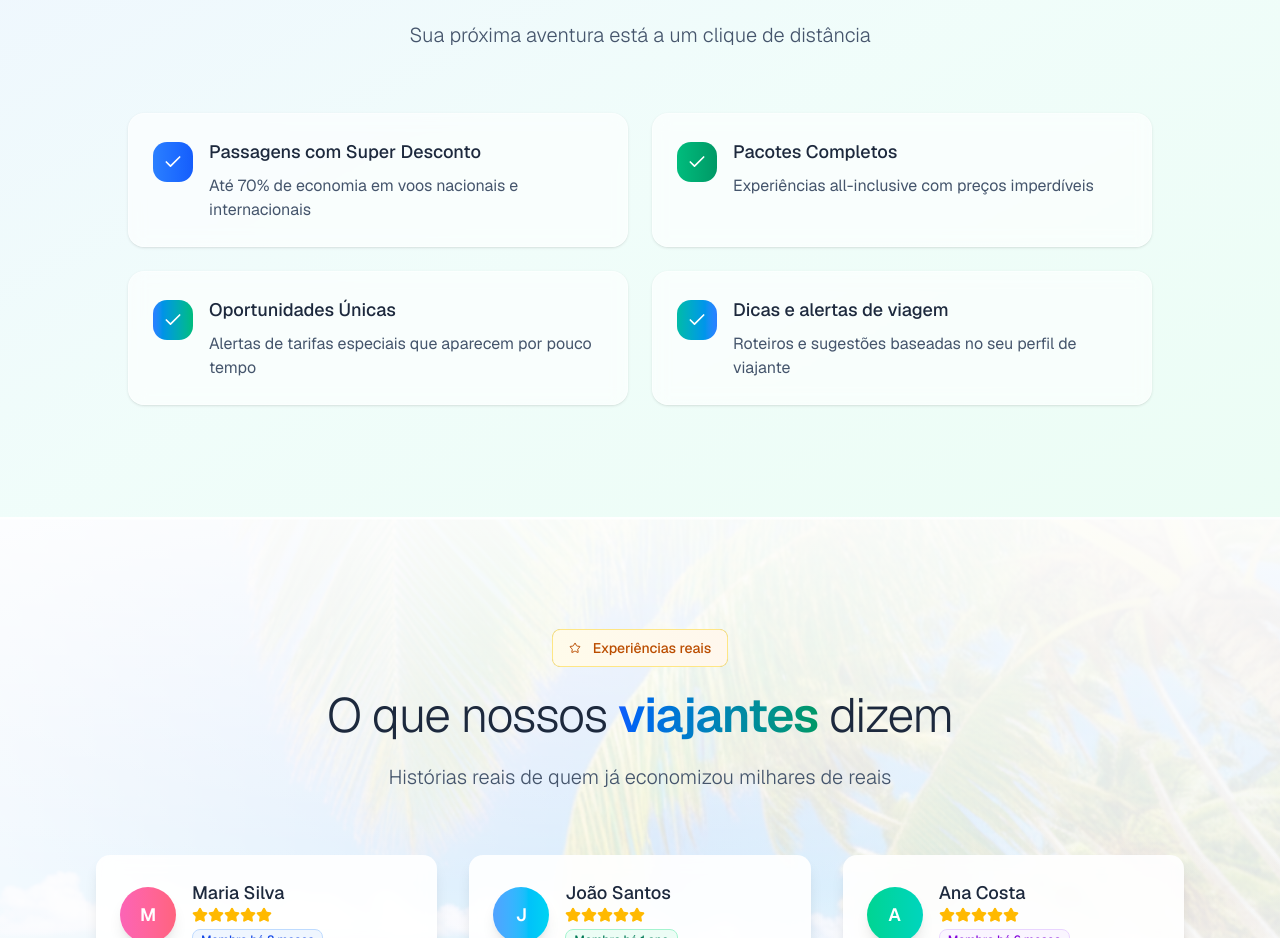
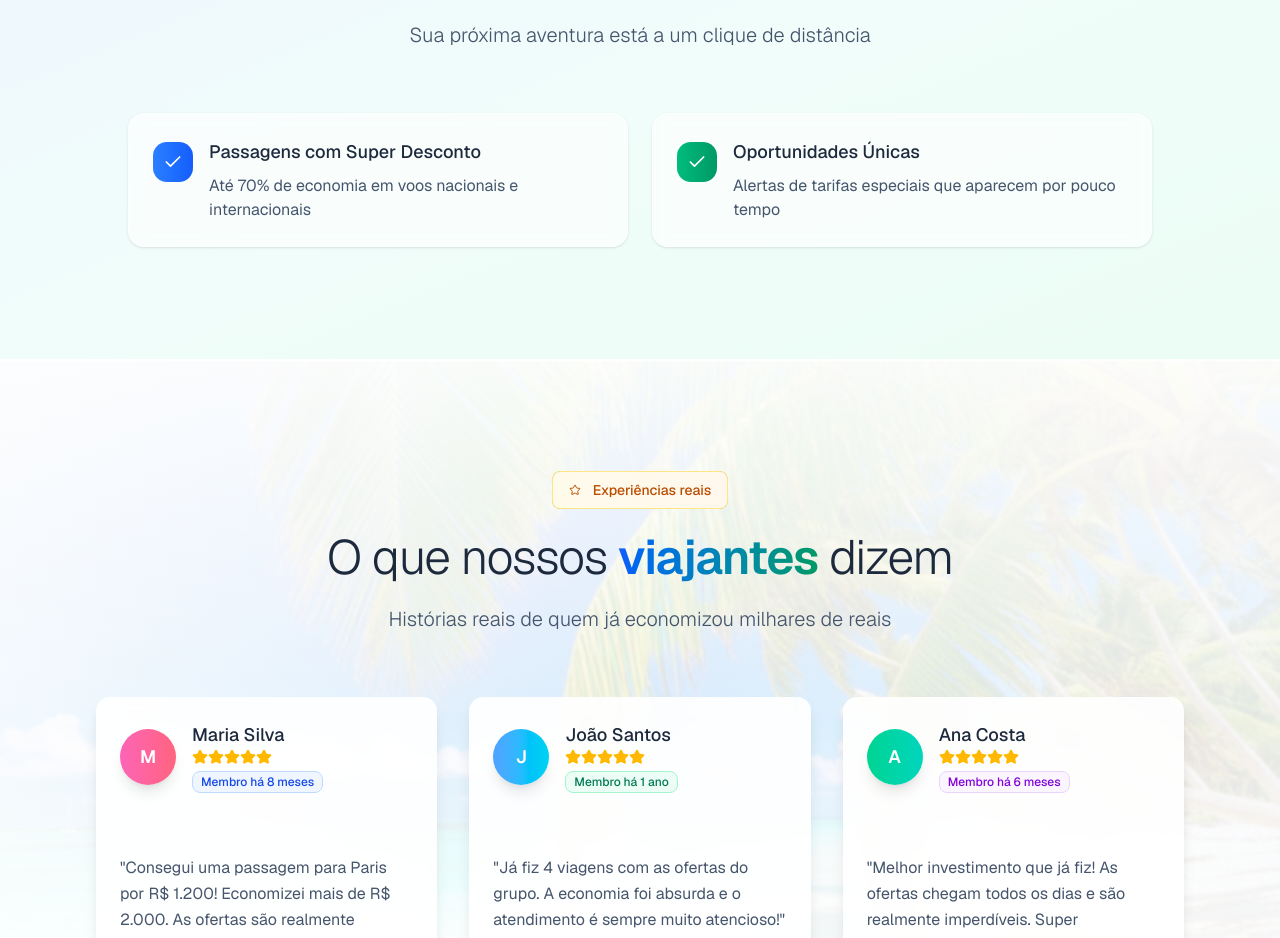
Before and after one commit to WrMaxMarketing/landing-page-196, a Next.js app: page / in a window 1280 px wide. Shown: the part 2040-2978 px from the top of the page. Built offline with nearby package versions, Linux system fonts and the light colour scheme.

Commit message:
melhorias new

```diff
--- a/app/page.tsx
+++ b/app/page.tsx
@@ -216,30 +216,13 @@ export default function TravelWhatsAppLanding() {
                   <Check className="h-4 w-4 sm:h-5 sm:w-5 text-white" />
                 </div>
                 <div>
-                  <h3 className="text-base sm:text-lg font-medium mb-1 sm:mb-2 text-slate-800">Pacotes Completos</h3>
-                  <p className="text-sm sm:text-base text-slate-600">Experiências all-inclusive com preços imperdíveis</p>
-                </div>
-              </div>
-
-              <div className="flex items-start gap-3 sm:gap-4 bg-white/60 backdrop-blur-sm rounded-2xl p-4 sm:p-6 border border-white/40 shadow-sm">
-                <div className="w-8 h-8 sm:w-10 sm:h-10 bg-gradient-to-r from-blue-500 to-emerald-500 rounded-xl flex items-center justify-center flex-shrink-0 mt-1">
-                  <Check className="h-4 w-4 sm:h-5 sm:w-5 text-white" />
-                </div>
-                <div>
                   <h3 className="text-base sm:text-lg font-medium mb-1 sm:mb-2 text-slate-800">Oportunidades Únicas</h3>
                   <p className="text-sm sm:text-base text-slate-600">Alertas de tarifas especiais que aparecem por pouco tempo</p>
                 </div>
               </div>
 
-              <div className="flex items-start gap-3 sm:gap-4 bg-white/60 backdrop-blur-sm rounded-2xl p-4 sm:p-6 border border-white/40 shadow-sm">
-                <div className="w-8 h-8 sm:w-10 sm:h-10 bg-gradient-to-r from-teal-500 to-blue-500 rounded-xl flex items-center justify-center flex-shrink-0 mt-1">
-                  <Check className="h-4 w-4 sm:h-5 sm:w-5 text-white" />
-                </div>
-                <div>
-                  <h3 className="text-base sm:text-lg font-medium mb-1 sm:mb-2 text-slate-800">Dicas e alertas de viagem</h3>
-                  <p className="text-sm sm:text-base text-slate-600">Roteiros e sugestões baseadas no seu perfil de viajante</p>
-                </div>
-              </div>
+
+
 
 
             </div>
```
